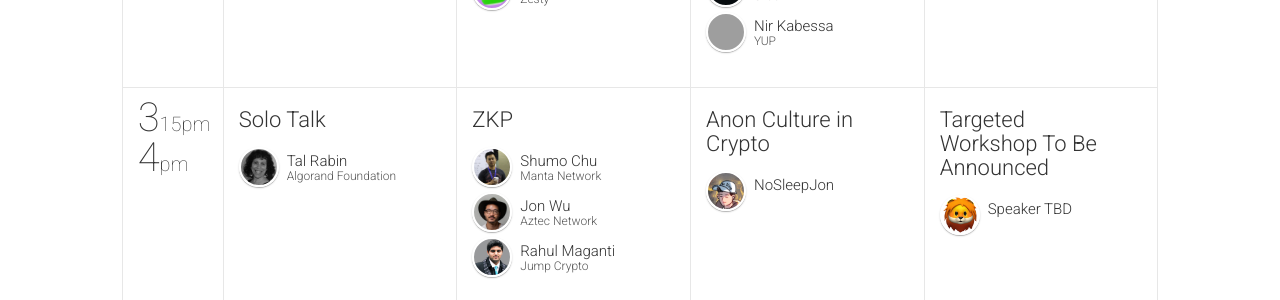
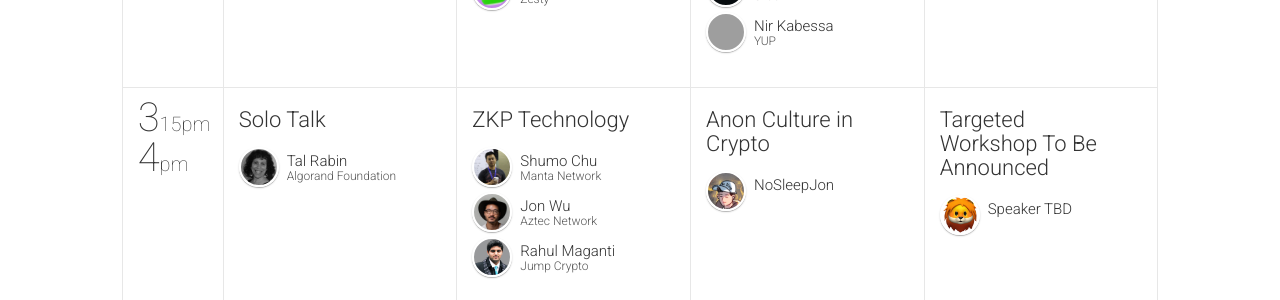
Before and after one commit to BlockchainAtColumbia/ledgerfest-2019, a Jekyll site: the page built from schedule.html, in a window 1280 px wide and 900 px high, scrolled down 2242 px. Shown: the part 153-453 px from the top of the window. Built offline with Jekyll 4.4.1, drawn with Linux system fonts in a browser that asks for light colours; nearby versions of some CDN libraries; comment, search, counter and statistics services are not loaded; grey boxes are pictures that could not be loaded.

Commit message:
Update sessions.yml

```diff
--- a/_data/sessions.yml
+++ b/_data/sessions.yml
@@ -130,7 +130,7 @@
   complexity: "Beginner to Intermediate"
  -
   id: 23
-  title: "ZKP"
+  title: "ZKP Technology"
   description: "Zero Knowledge Protocol (or Zero Knowledge Password Proof, ZKP) is a way of doing authentication where no passwords are exchanged, which means they cannot be stolen. This is cool because it makes your communication so secure and protected that nobody else can find out what you’re communicating about or what files you are sharing with each other."
   subtype: presentation
   speakers: [14,11,43]
```
